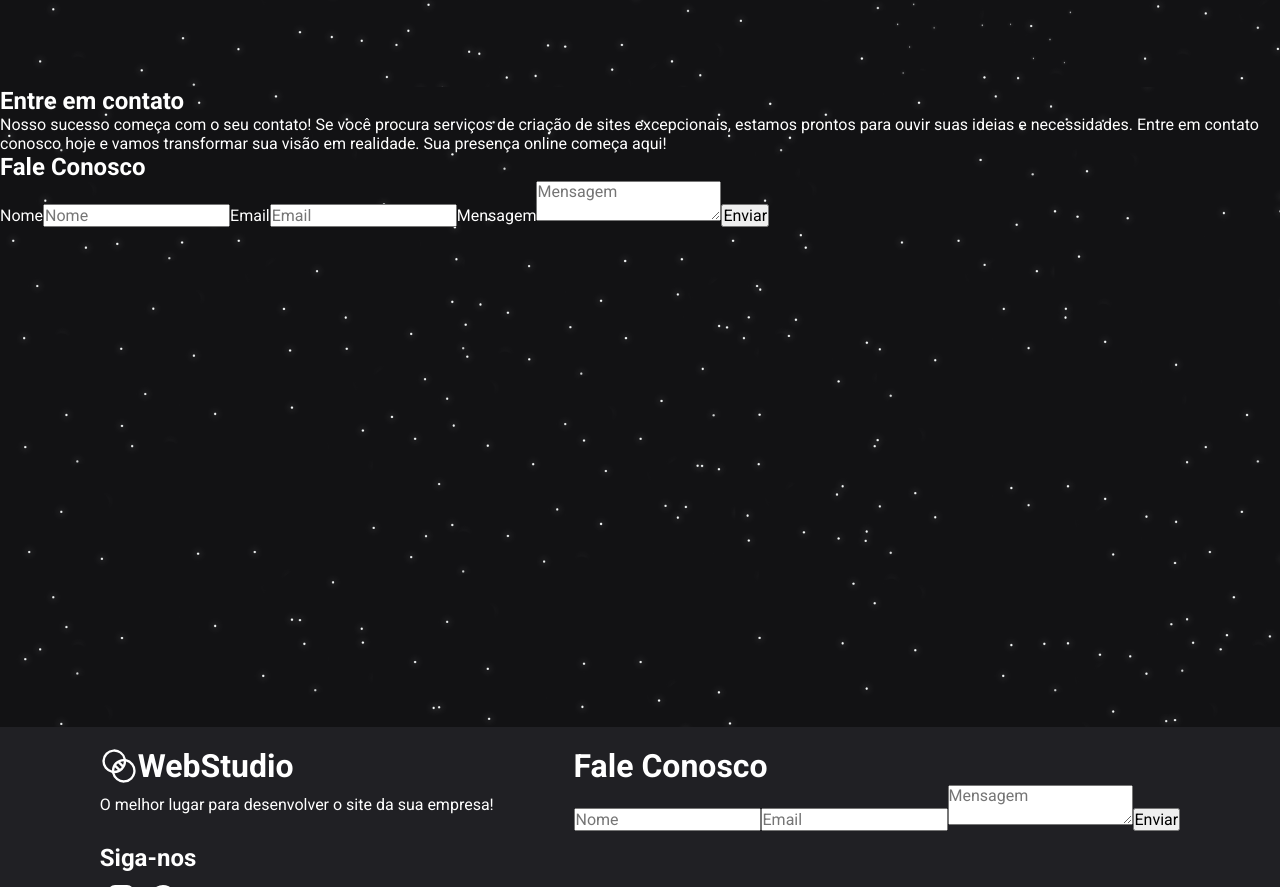
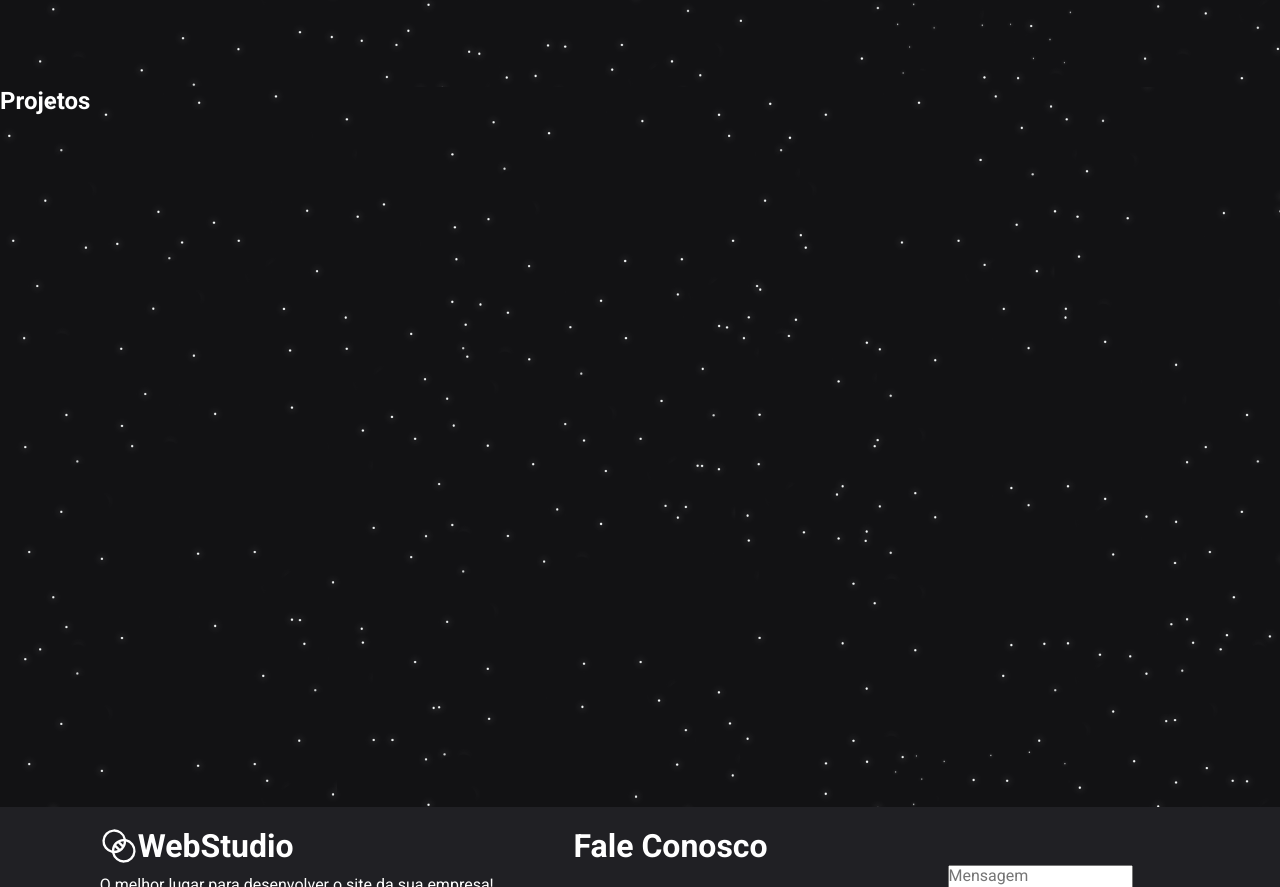
Before and after one commit to abraao0liveira/WebStudio, a React (Vite) app: page / in a window 1280 px wide. Shown: the part 1513-2400 px from the top of the page. Built offline with nearby package versions, Linux system fonts and the light colour scheme.

Commit message:
update page03 (index.jsx and styles.js)

```diff
--- a/src/components/page03/index.jsx
+++ b/src/components/page03/index.jsx
@@ -3,31 +3,8 @@ import { Page03Container } from "./styles"
 export function Page03() {
   return (
     <Page03Container>
-      <section id="contacts">
-        <div className="contact">
-          <h1>Entre em contato</h1>
-          <p>Nosso sucesso começa com o seu contato! Se você procura serviços de criação de sites excepcionais, estamos prontos para ouvir suas ideias e necessidades. Entre em contato conosco hoje e vamos transformar sua visão em realidade. Sua presença online começa aqui!</p>
-        </div>
-
-        <div className="form">
-          <h1>Fale Conosco</h1>
-          <form action="https://formsubmit.co/abraaooliveira.br@gmail.com" method="POST" className="form">
-            <label htmlFor="name">Nome</label>
-            <input type="text" name="name" placeholder="Nome" id="name" required/>
-
-            <label htmlFor="email">Email</label>
-            <input type="email" name="email" placeholder="Email" id="email" required/>
-
-            <label htmlFor="message">Mensagem</label>
-            <textarea name="message" placeholder="Mensagem" id="message" required></textarea>
-
-            <input type="hidden" name="_captcha" value="false"/>
-            <button type="submit">
-              Enviar
-            </button>
-          </form>
-        </div>
-
+      <section id="projects">
+        <h1>Projetos</h1>
       </section>
     </Page03Container>
   )
--- a/src/components/page03/styles.js
+++ b/src/components/page03/styles.js
@@ -2,7 +2,7 @@ import styled from "styled-components";
 import star1 from "../../assets/star1.png"
 
 export const Page03Container = styled.div`
-  height: 80vh;
+  height: 90vh;
   background-image: url(${star1});
   color: ${(props) => props.theme['white']};
 `
```
